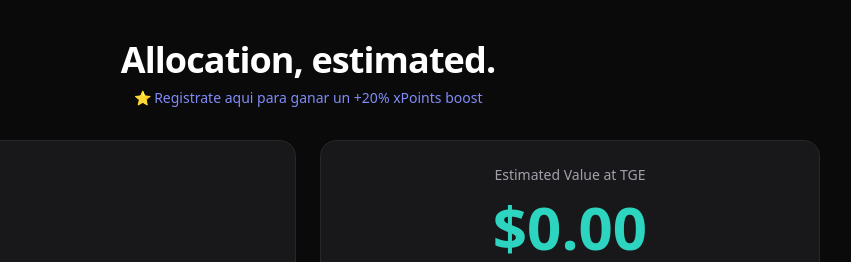
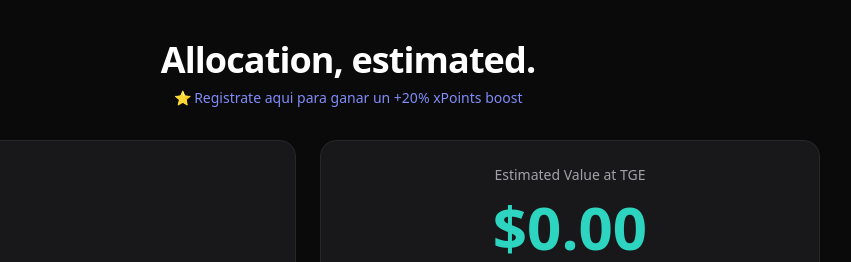
Before and after one commit to dragoncrip/xStock-Calculadora, a website: page index.html in a window 1280 px wide. Shown: the top 262 px of the page, 332-1183 px from the left. Drawn offline with nearby package versions, Linux system fonts and the light colour scheme; no server answers.

Commit message:
Modify padding in title section of index.html
Adjusted padding on the title section for better alignment.

```diff
--- a/index.html
+++ b/index.html
@@ -18,7 +18,7 @@
 </div>
 
     <!-- Título centrado -->
-    <div class="mb-8 text-center pt-2">
+<div class="mb-8 text-center pt-2 pl-16 md:pl-20">
       <h1 class="text-3xl md:text-4xl font-bold tracking-tight">Allocation, estimated.</h1>
       <p class="text-zinc-400 mt-2 text-sm">
         ⭐ <a href="https://defi.xstocks.fi/points" target="_blank" class="text-indigo-400 hover:underline">
```
